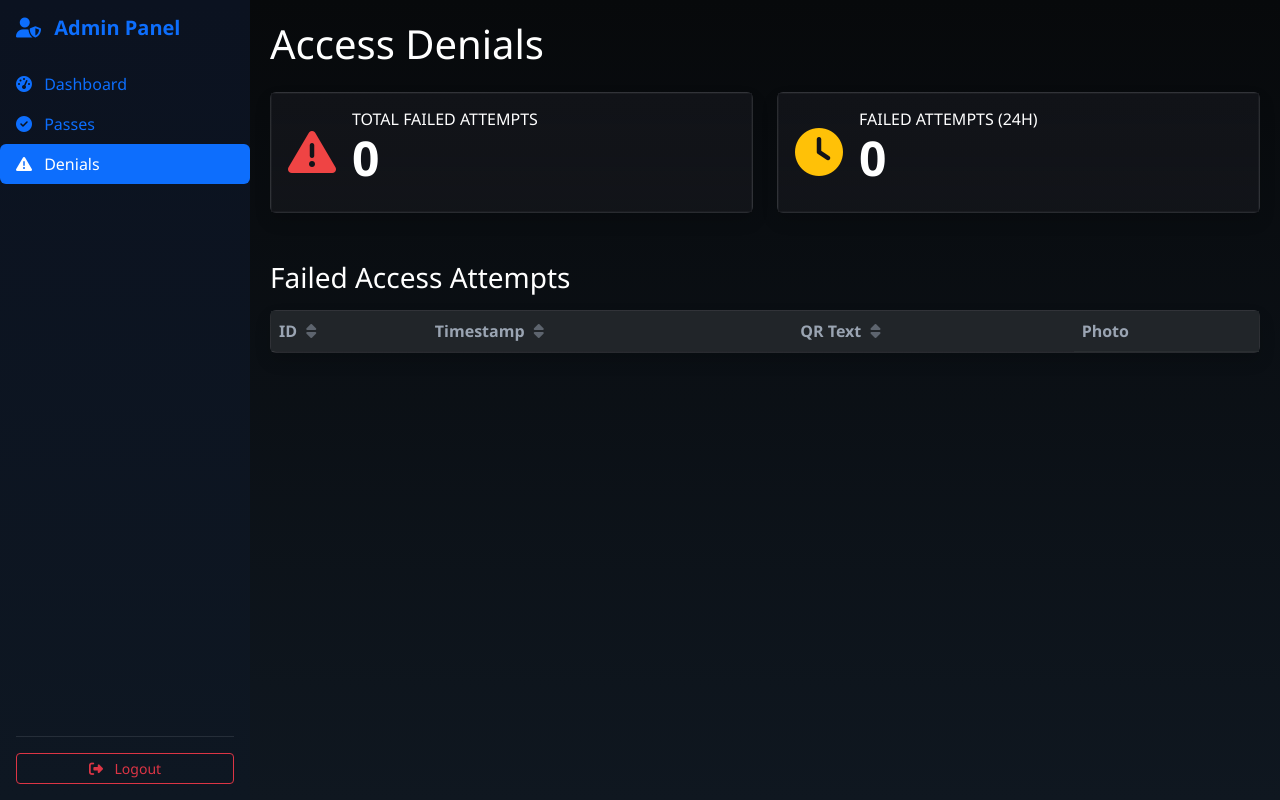
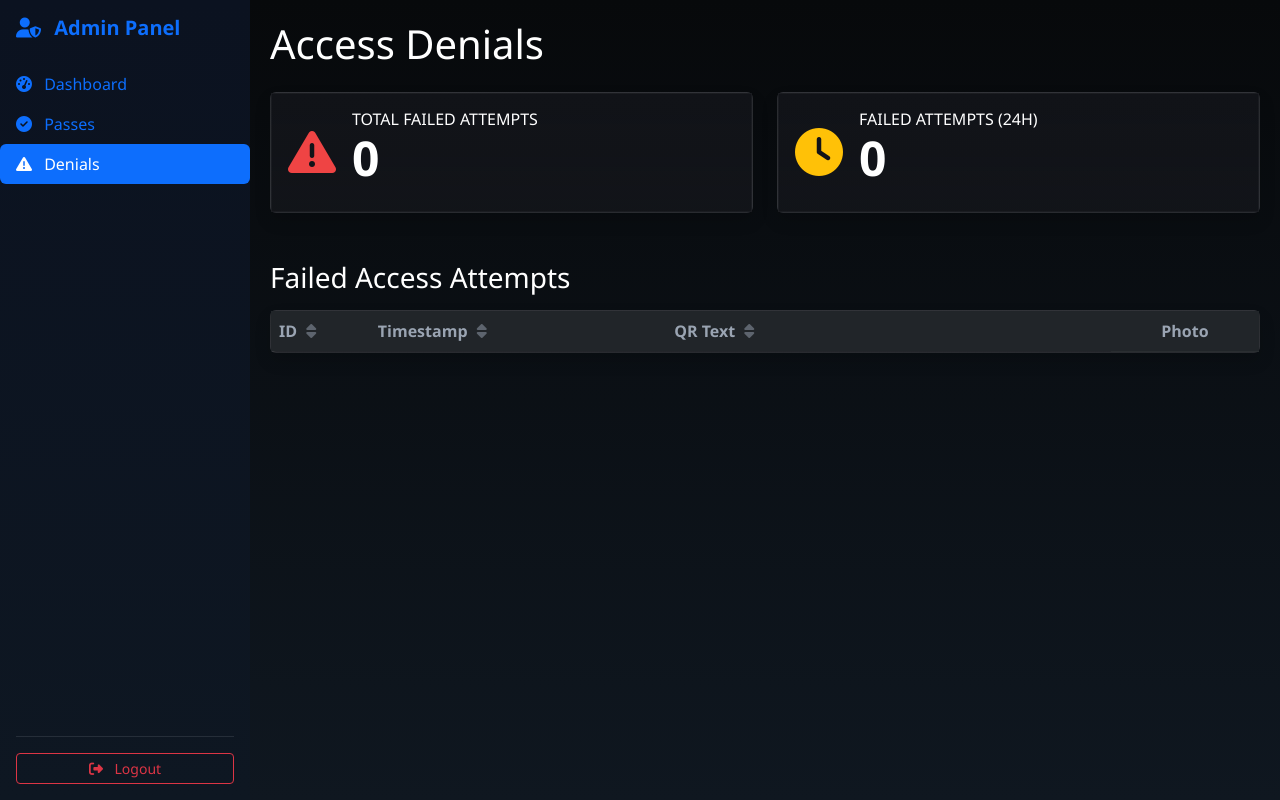
Before and after one commit to Pymek11/SE_AGH_ACCESS_CONTROL_SYSTEM, a FastAPI app: page /admin/access-denials in a window 1280 px wide. Run offline with FastAPI, Linux system fonts and the light colour scheme; lists and menus that the app fills with data are empty.

Commit message:
minor fixes

```diff
--- a/app/templates/dashboard.html
+++ b/app/templates/dashboard.html
@@ -101,7 +101,7 @@
         </h5>
         <ul class="nav nav-pills flex-column mb-auto">
             <li class="nav-item">
-                <a href="#" class="nav-link active dashboard-link" aria-current="page">
+                <a href="#!" class="nav-link active dashboard-link" aria-current="page">
                     <i class="fas fa-tachometer-alt me-2"></i> Dashboard
                 </a>
             </li>
--- a/app/templates/denials.html
+++ b/app/templates/denials.html
@@ -90,6 +90,38 @@
             border-color: #495057;
             color: #6c757d;
         }
+
+        /* Table column sizing */
+        #denialsTable thead th:nth-child(1),
+        #denialsTable tbody td:nth-child(1) {
+            width: 10%;
+        }
+        #denialsTable thead th:nth-child(2),
+        #denialsTable tbody td:nth-child(2) {
+            width: 30%;
+        }
+        #denialsTable thead th:nth-child(3),
+        #denialsTable tbody td:nth-child(3) {
+            width: 45%;
+            word-break: break-word;
+        }
+        #denialsTable thead th:nth-child(4),
+        #denialsTable tbody td:nth-child(4) {
+            width: 15%;
+            text-align: center;
+        }
+
+        /* Image styling in table */
+        #denialsTable img {
+            max-width: 60px;
+            max-height: 60px;
+            border-radius: 4px;
+            object-fit: cover;
+        }
+
+        .table-responsive {
+            overflow-x: auto;
+        }
     </style>
 </head>
 
@@ -101,7 +133,7 @@
         </h5>
         <ul class="nav nav-pills flex-column mb-auto">
             <li class="nav-item">
-                <a href="/dashboard" class="nav-link dashboard-link">
+                <a href="/admin/dashboard" class="nav-link dashboard-link">
                     <i class="fas fa-tachometer-alt me-2"></i> Dashboard
                 </a>
             </li>
--- a/app/templates/passes.html
+++ b/app/templates/passes.html
@@ -101,7 +101,7 @@
         </h5>
         <ul class="nav nav-pills flex-column mb-auto">
             <li class="nav-item">
-                <a href="/dashboard" class="nav-link dashboard-link">
+                <a href="/admin/dashboard" class="nav-link dashboard-link">
                     <i class="fas fa-tachometer-alt me-2"></i> Dashboard
                 </a>
             </li>
```
